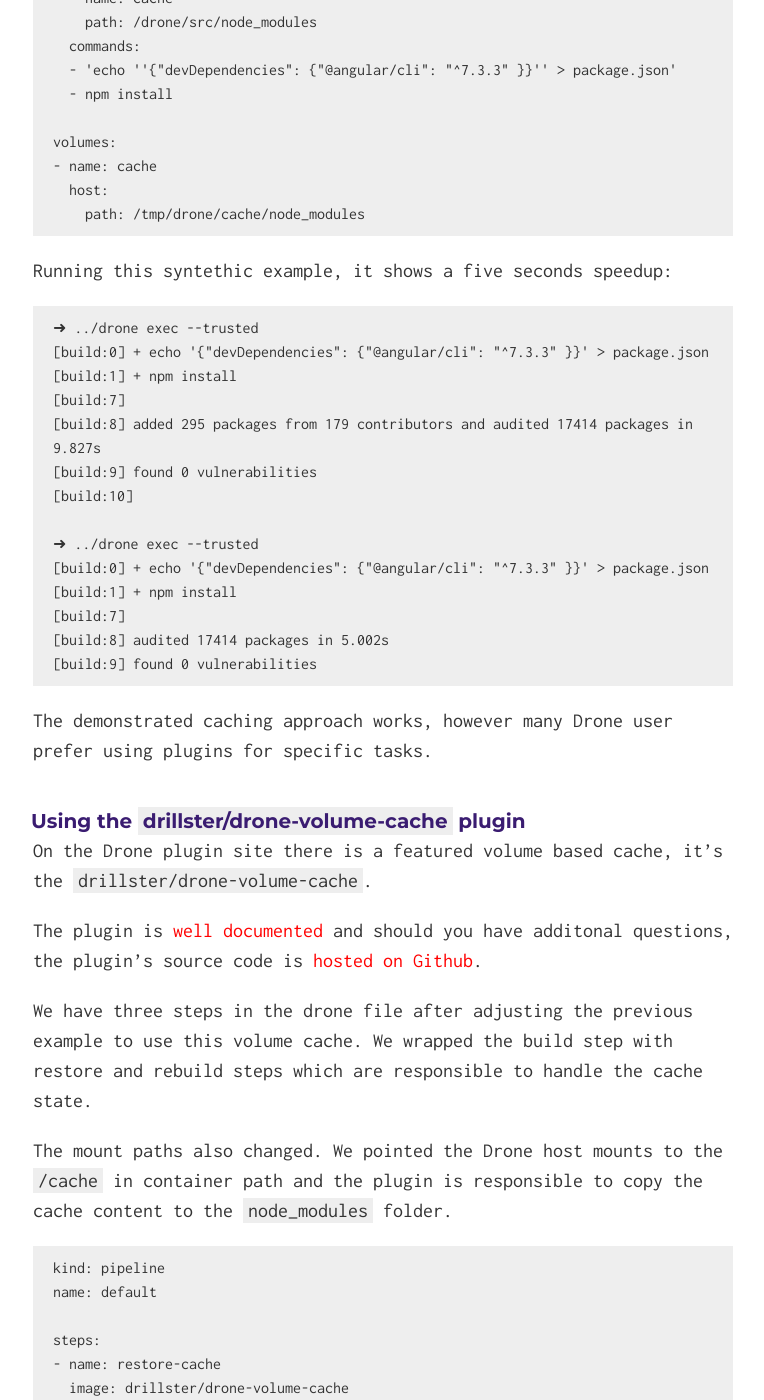
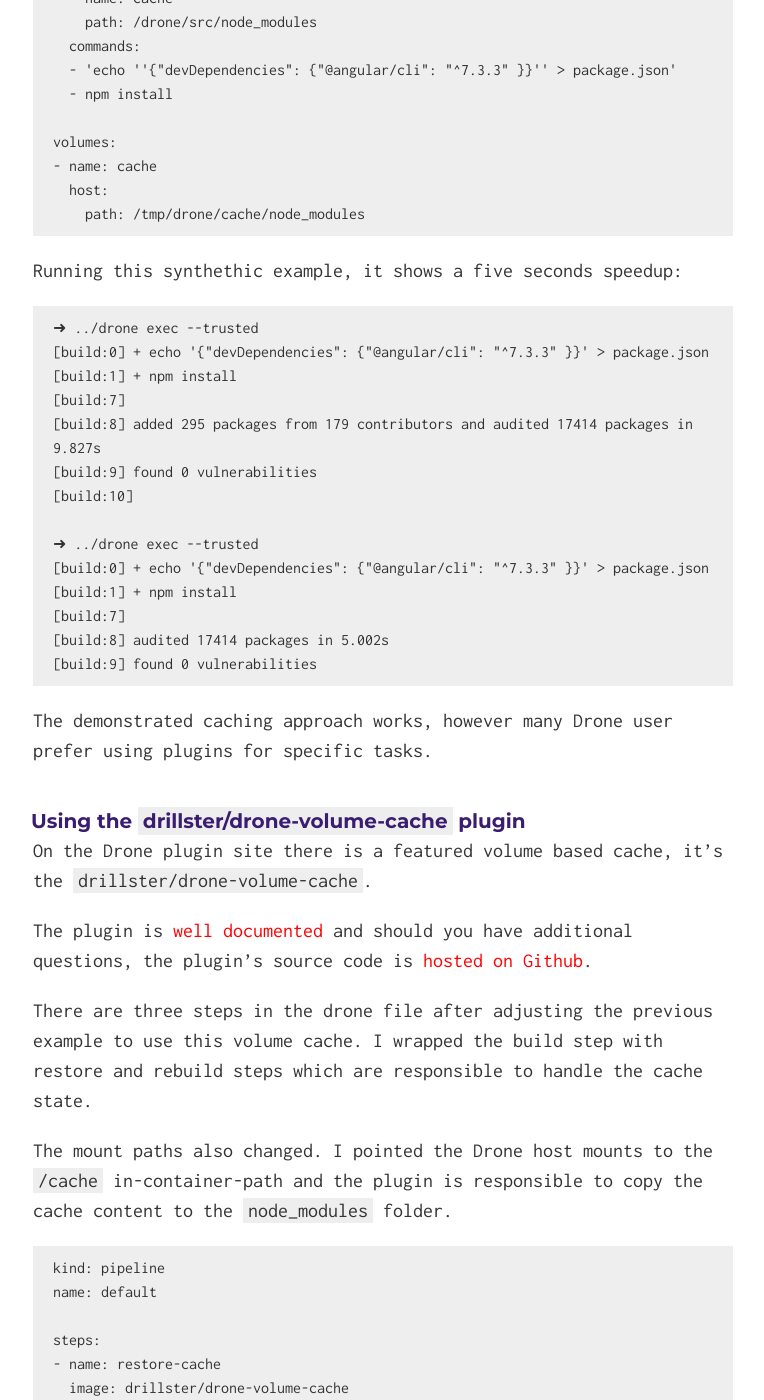
Before and after one commit to laszlocph/website, a Jekyll site: the page built from _posts/2019-02-28-The-ultime-DroneCI-caching-guide.md, in a window 1280 px wide and 1400 px high, scrolled down 1390 px. Shown: the whole window, without its empty margins (257-1021 px from the left). Built offline with Jekyll 4.4.1, drawn with Linux system fonts in a browser that asks for light colours; nearby versions of some CDN libraries; some of the changed text lies outside the part shown.

Commit message:
Typos, edits

````diff
--- a/_posts/2019-02-28-The-ultime-DroneCI-caching-guide.md
+++ b/_posts/2019-02-28-The-ultime-DroneCI-caching-guide.md
@@ -43,7 +43,7 @@
     path: /tmp/drone/cache/node_modules
 ```
 
-Running this syntethic example, it shows a five seconds speedup:
+Running this synthethic example, it shows a five seconds speedup:
 
 ```
 ➜ ../drone exec --trusted
@@ -68,11 +68,11 @@
 
 On the Drone plugin site there is a featured volume based cache, it's the `drillster/drone-volume-cache`.
 
-The plugin is [well documented](http://plugins.drone.io/drillster/drone-volume-cache/){:target="\_blank"} and should you have additonal questions, the plugin's source code is [hosted on Github](https://github.com/Drillster/drone-volume-cache/blob/master/cacher.sh){:target="\_blank"}.
+The plugin is [well documented](http://plugins.drone.io/drillster/drone-volume-cache/){:target="\_blank"} and should you have additional questions, the plugin's source code is [hosted on Github](https://github.com/Drillster/drone-volume-cache/blob/master/cacher.sh){:target="\_blank"}.
 
-We have three steps in the drone file after adjusting the previous example to use this volume cache. We wrapped the build step with restore and rebuild steps which are responsible to handle the cache state.
+There are three steps in the drone file after adjusting the previous example to use this volume cache. I wrapped the build step with restore and rebuild steps which are responsible to handle the cache state.
 
-The mount paths also changed. We pointed the Drone host mounts to the `/cache` in container path and the plugin is responsible to copy the cache content to the `node_modules` folder.
+The mount paths also changed. I pointed the Drone host mounts to the `/cache` in-container-path and the plugin is responsible to copy the cache content to the `node_modules` folder.
 
 ```
 kind: pipeline
````
Also changed, not shown: other parts of _posts/2019-02-28-The-ultime-DroneCI-caching-guide.md (+8 -8 lines), _posts/2019-02-20-How-using-cache-from-can-speed-up-your-Docker-builds-in-DroneCI.md (+6 -6 lines).
